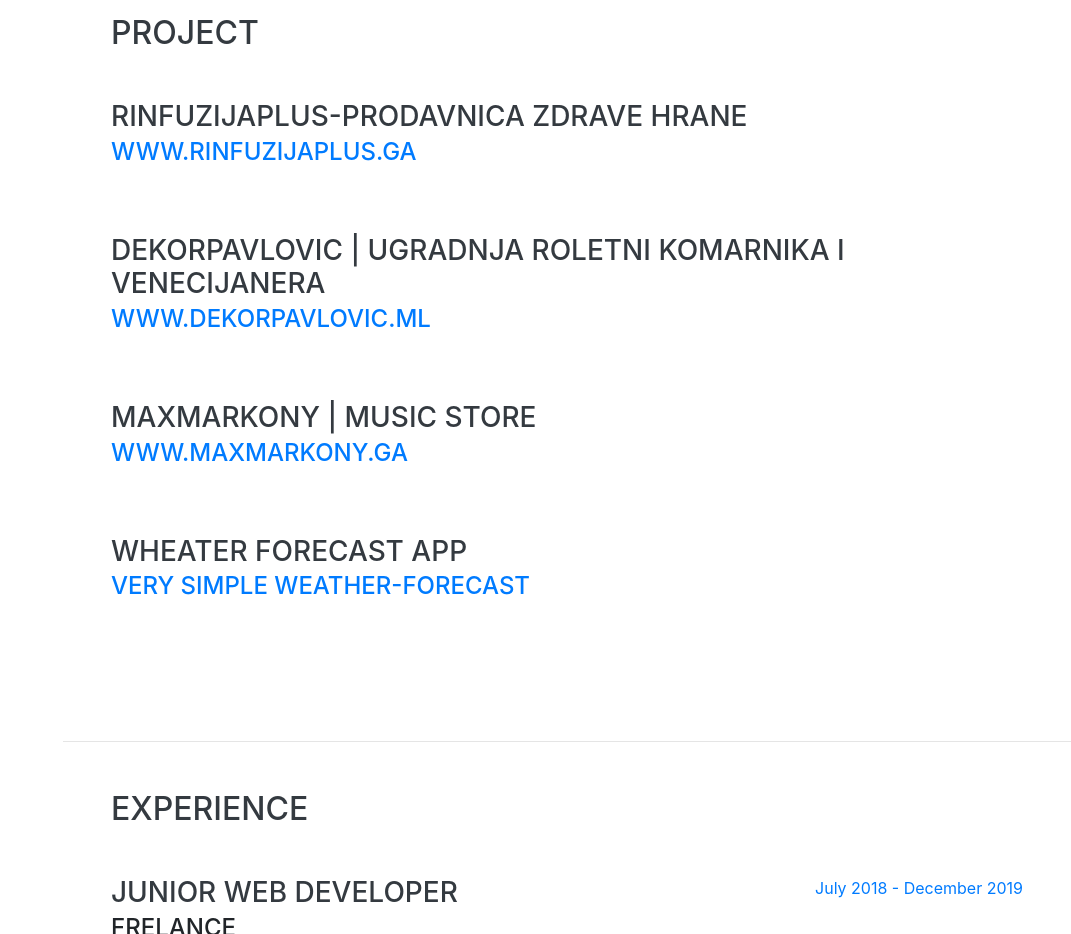
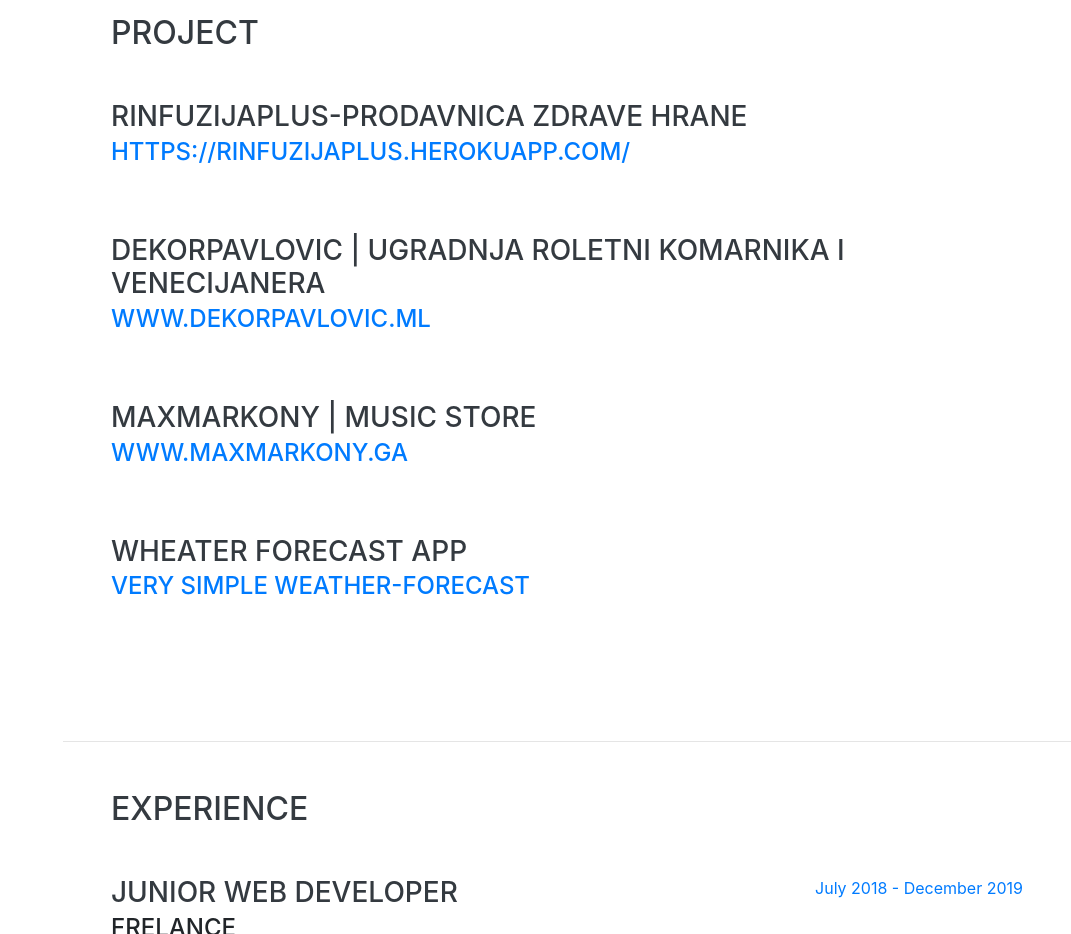
Before and after one commit to vladabog/resume, a website with bundled scripts: page index.html in a window 1280 px wide. Shown: the part 860-1794 px from the top of the page, without its empty margins (209-1280 px from the left). Built offline with nearby package versions, Linux system fonts and the light colour scheme; a web font is replaced by a local one.

Commit message:
Update index.html

```diff
--- a/index.html
+++ b/index.html
@@ -120,8 +120,8 @@
         <div class="resume-item d-flex flex-column flex-md-row justify-content-between mb-5">
           <div class="resume-content">
             <h3 class="mb-0">Rinfuzijaplus-prodavnica zdrave hrane</h3>
-            <a href="http://www.rinfuzijaplus.ga/">
-              <div class="subheading mb-3">www.rinfuzijaplus.ga</div>
+            <a href="https://rinfuzijaplus.herokuapp.com/">
+              <div class="subheading mb-3">https://rinfuzijaplus.herokuapp.com/</div>
             </a>
 
             <!--<div>Computer Science - Web Development Track</div>
```
